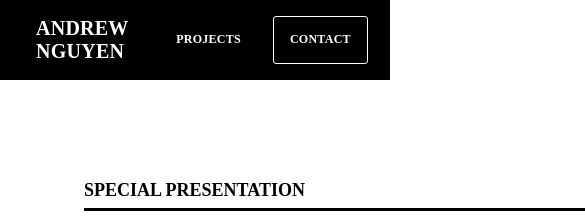
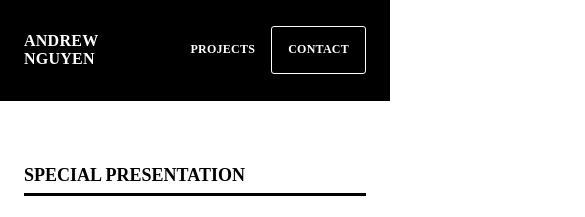
Before and after one commit to onlyandrewn/portfolio-2022, a Gatsby site: page /projects in a window 390 px wide. Shown: the top 217 px of the page, 585 px wide, since content can reach past the window. Built offline with nearby package versions, Linux system fonts and the light colour scheme; Gatsby itself is replaced by a stand-in of ours; a web font is replaced by a local one.

Commit message:
Responsive on the projects page

```diff
--- a/src/components/Header.js
+++ b/src/components/Header.js
@@ -3,6 +3,7 @@ import BackgroundImage from 'gatsby-background-image';
 import { graphql, useStaticQuery } from 'gatsby';
 import styled from 'styled-components';
 
+// import Dropdown from '../components/Dropdown';
 import Button from '../components/Button';
 import { FaCheckCircle } from 'react-icons/fa';
 
@@ -110,6 +111,8 @@ export default function Header() {
 	const imageData = data.desktop.childImageSharp.fluid;
 
 	return (
+		<>
+		{/* <Dropdown /> */}
 		<HeaderStyles>
 			<div className="overlay"></div>
 			<div className="header__info">
@@ -132,5 +135,6 @@ export default function Header() {
 			>
 			</BackgroundImage>
 		</HeaderStyles>
+		</>
 	);
 }
--- a/src/components/Nav.js
+++ b/src/components/Nav.js
@@ -61,6 +61,10 @@ const NavStyles = styled.nav`
 		font-size: 24px;
 		padding: 0;
 		border-bottom: none;
+
+		// &:hover {
+		// 	color: var(--orange);
+		// }
 	}
 
 	.link-contact {
@@ -85,6 +89,7 @@ const NavStyles = styled.nav`
 	}
 
 	.link-name {
+		padding: 16px;
 		padding-left: 0;
 	}
 
@@ -121,12 +126,21 @@ const NavStyles = styled.nav`
 	// 	top: 3px;
 	// }
 
-	@media (max-width: 768px) {
-		padding-left: 36px;
-		padding-right: 36px;
+	// @media (max-width: 480px) {
+	// 	.link-name {
+	// 		font-size: 18px;
+	// 		margin-right: 24px;
+	// 	}
+	// }
 
+	@media (max-width: 480px) {
 		.link-name {
-			font-size: 20px;
+			font-size: 16px;
+			margin-right: 16px;
+		}
+
+		.link-projects {
+			margin-right: 16px;
 		}
 	}
 `;
@@ -139,7 +153,6 @@ export default function Nav() {
 			<Link to="/" className="link link-name">Andrew Nguyen</Link>
 
 			<div className="link__group">
-				{/* <Link to="/about" className="link link-about">About</Link> */}
 				<Link to="/projects" className="link link-projects">Projects</Link>
 				<a href="mailto:info@andrewnguyen.ca" className="link link-contact">Contact</a>
 			</div>
--- a/src/components/Sidebar.js
+++ b/src/components/Sidebar.js
@@ -43,7 +43,7 @@ const SidebarStyles = styled.aside`
 		}
 	}
 
-	@media (max-width: 768px) {
+	@media (max-width: 1024px) {
 		display: none;
 	}
 `;
--- a/src/content/projects.json
+++ b/src/content/projects.json
@@ -150,7 +150,7 @@
     "publication": "The Boston Globe",
     "publish_date": "April 2022",
     "publish_date_num": "04-01-2022",
-    "project_description": "The Boston Globe Opinion section and MIT's AgeLab present The Longevity Hub, a comprehensive series that highlights the crucial factors necessary for turning Boston into a hotspot for new technology in response to our aging population.",
+    "project_description": "The Boston Globe and MIT's AgeLab present The Longevity Hub, a comprehensive series that highlights the crucial factors necessary for turning Boston into a hotspot for new technology in response to our aging population.",
     "image_type": "png",
     "image_caption": "A black circle with white text that reads 'The Longevity Hub.' Below it is the description 'A Globe Opinion / MIT AgeLab collaboration.' The circle is surrounded by ten colorful spokes in various shades of purple, blue, green and red with icons representing each of the categories.",
     "project_url": "https://apps.bostonglobe.com/opinion/graphics/2022/04/the-longevity-hub/"
--- a/src/styles/ProjectStyles.js
+++ b/src/styles/ProjectStyles.js
@@ -25,8 +25,8 @@ const ProjectStyles = styled.div`
 		grid-template-columns: repeat(3, 1fr);
 		// grid-row-gap: 32px;
 		// grid-column-gap: 32px;
-		grid-row-gap: 24px;
-		grid-column-gap: 24px;
+		grid-row-gap: 16px;
+		grid-column-gap: 16px;
 		margin: 48px;
 		margin-top: 0;
 	}
@@ -38,7 +38,8 @@ const ProjectStyles = styled.div`
 		// padding: 8px;
 
 		&:hover,
-		&:focus {
+		&:focus,
+		&:active {
 			border: 3px solid #000;
 			cursor: pointer;
 		}
@@ -161,10 +162,36 @@ const ProjectStyles = styled.div`
 		width: 100%;
 	}
 
+	@media (max-width: 1200px) {
+		.category__projects {
+			grid-template-columns: 1fr 1fr;
+			grip-row-gap: 12px;
+			grip-column-gap: 12px;
+		}
+
+		// .project__name {
+		// 	font-size: 24px;
+		// }
+
+		// .project__desc {
+		// 	font-size: 16px;
+		// }
+	}
+
 	@media (max-width: 768px) {
-		grid-template-columns: 1fr;
-		margin: 36px;
-		grid-row-gap: 36px;
+		.category__projects {
+			grid-template-columns: 1fr;
+			margin: 24px;
+		}
+
+		.category__header {
+			margin-left: 24px;
+			margin-right: 24px;
+		}
+
+		// grid-template-columns: 1fr;
+		// margin: 36px;
+		// grid-row-gap: 36px;
 
 		// .project__desc {
 		// 	margin-bottom: 16px;
```
Also changed, not shown: src/components/Dropdown.js (added, +20 -0 lines).
